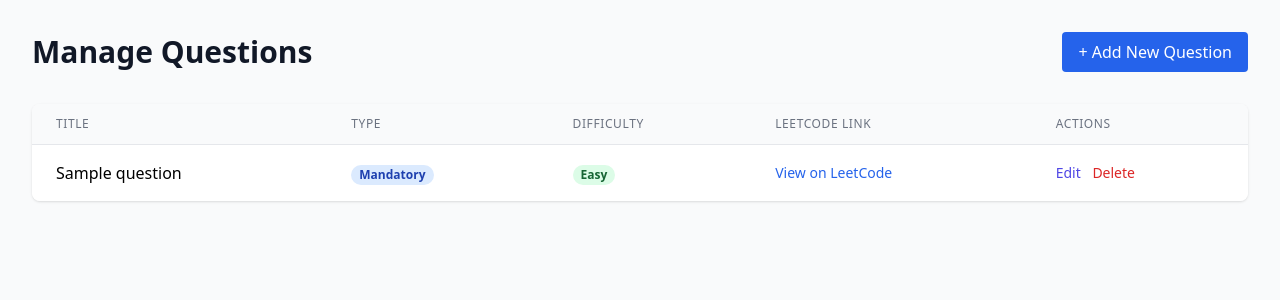
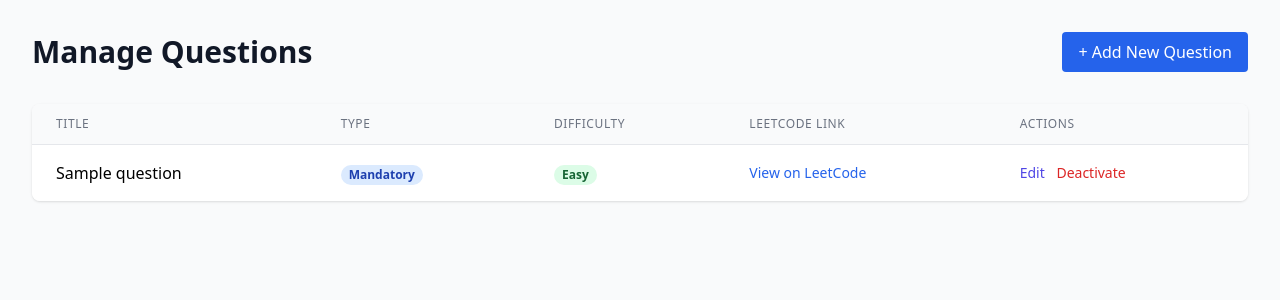
Before and after one commit to MeFerdi/a2sv-tracker, a Django app: template templates/admin/questions.html in a window 1280 px wide. Shown: the top 300 px of the page. Run offline with Django 5.2, Linux system fonts and the light colour scheme; the template is opened without the code that fills it: values that come from a table or form of the project are taken from there, others are empty; tables that the repository leaves empty hold one stand-in row (values such as "Sample post"); some libraries are stand-ins or nearby versions.

Commit message:
feat: rename delete button to deactivate for better clarity in question management

```diff
--- a/templates/admin/questions.html
+++ b/templates/admin/questions.html
@@ -54,7 +54,7 @@
                         <form method="post" action="{% url 'question_delete' question.id %}" class="inline" onsubmit="return confirm('Are you sure you want to deactivate this question?');">
                             {% csrf_token %}
                             <button type="submit" class="text-red-600 hover:text-red-900">
-                                Delete
+                                Deactivate
                             </button>
                         </form>
                     </td>
```
